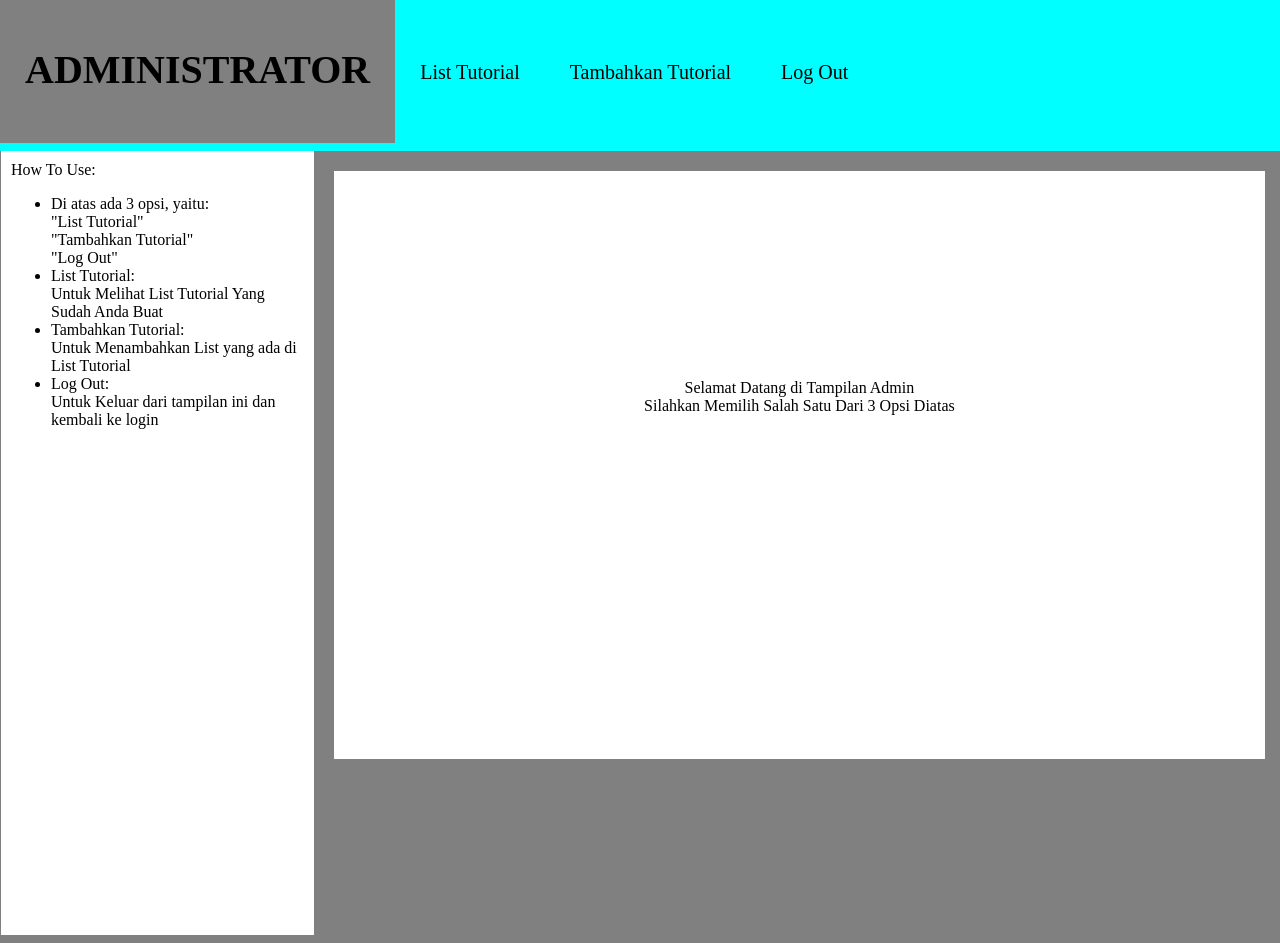
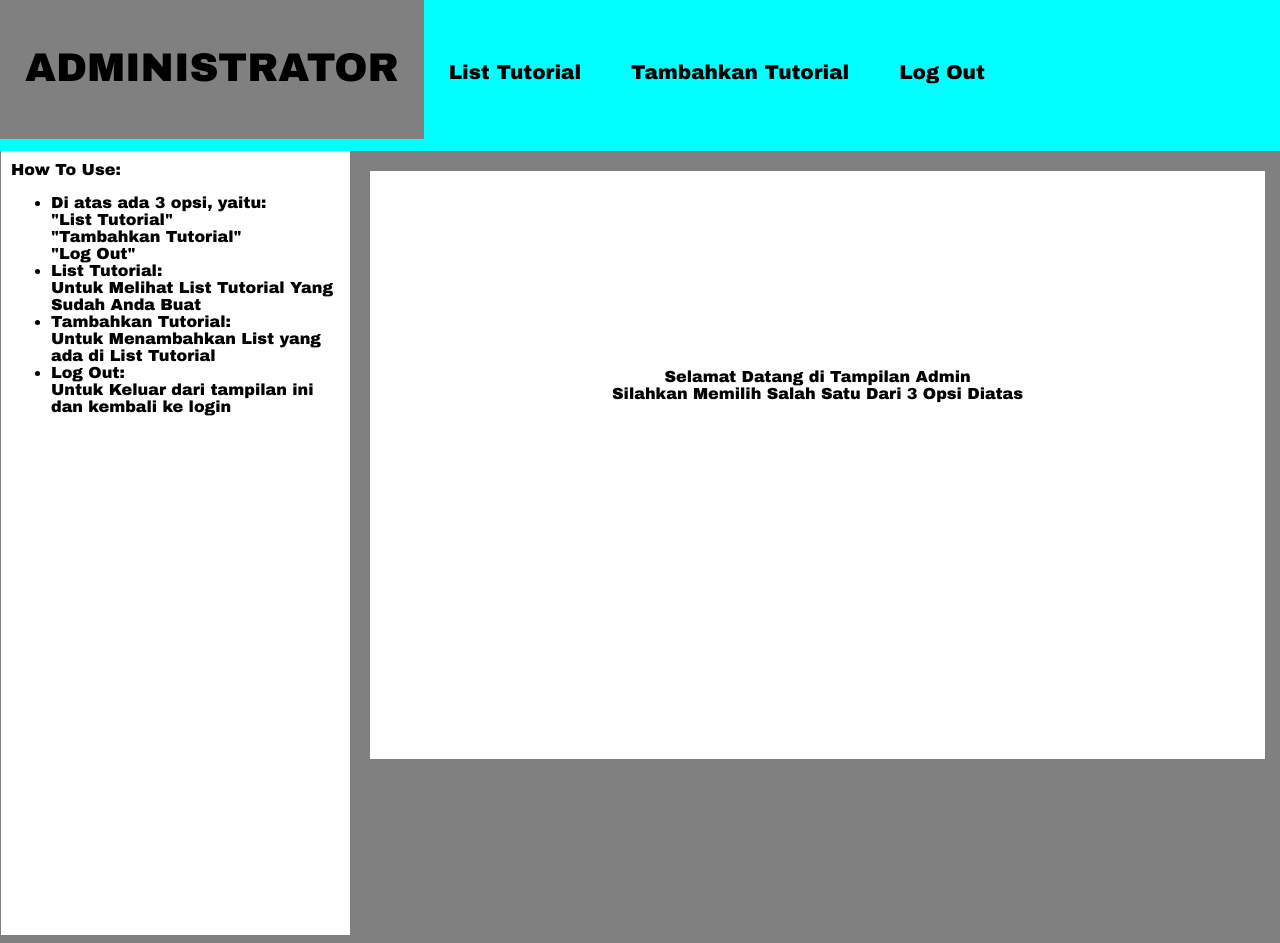
Before and after one commit to Otsuyukaze/Website_Ramflyers, a PHP site: page /tampilanadmin.php in a window 1280 px wide; the page is wider, and only the part inside the window is pictured. Run offline with PHP 8.4, Linux system fonts and the light colour scheme.

Commit message:
Update tampilanadmin.php

```diff
--- a/Website Ramflyers/tampilanadmin.php
+++ b/Website Ramflyers/tampilanadmin.php
@@ -3,7 +3,7 @@
         <style>
             html{
                 overflow: hidden;
-                font-family:"Nunito Sans";
+                font-family:"Arial Black";
             }
             body{
                 background-color:grey;
@@ -15,7 +15,7 @@
                 padding:65px 25px 50px 25px;
                 margin-top:2px;
                 background-color:cyan;
-                font-family:"Nunito Sans";
+                font-family:"Arial Black";
                 height:40px;
                 text-align:center;
                 font-size:20px;
@@ -28,7 +28,7 @@
                 padding:50px 25px 50px 25px;
                 margin-top:2px;
                 background-color:grey;
-                font-family:"Nunito Sans";
+                font-family:"Arial Black";
                 height:auto;
                 text-align:center;
                 font-size:40px;
@@ -52,7 +52,7 @@
             }
             .kiri{
                 background-color:white;
-                width:24.7%;
+                width:28.7%;
                 float:left;
                 height:100%;
                 margin-left:-7px;
```
